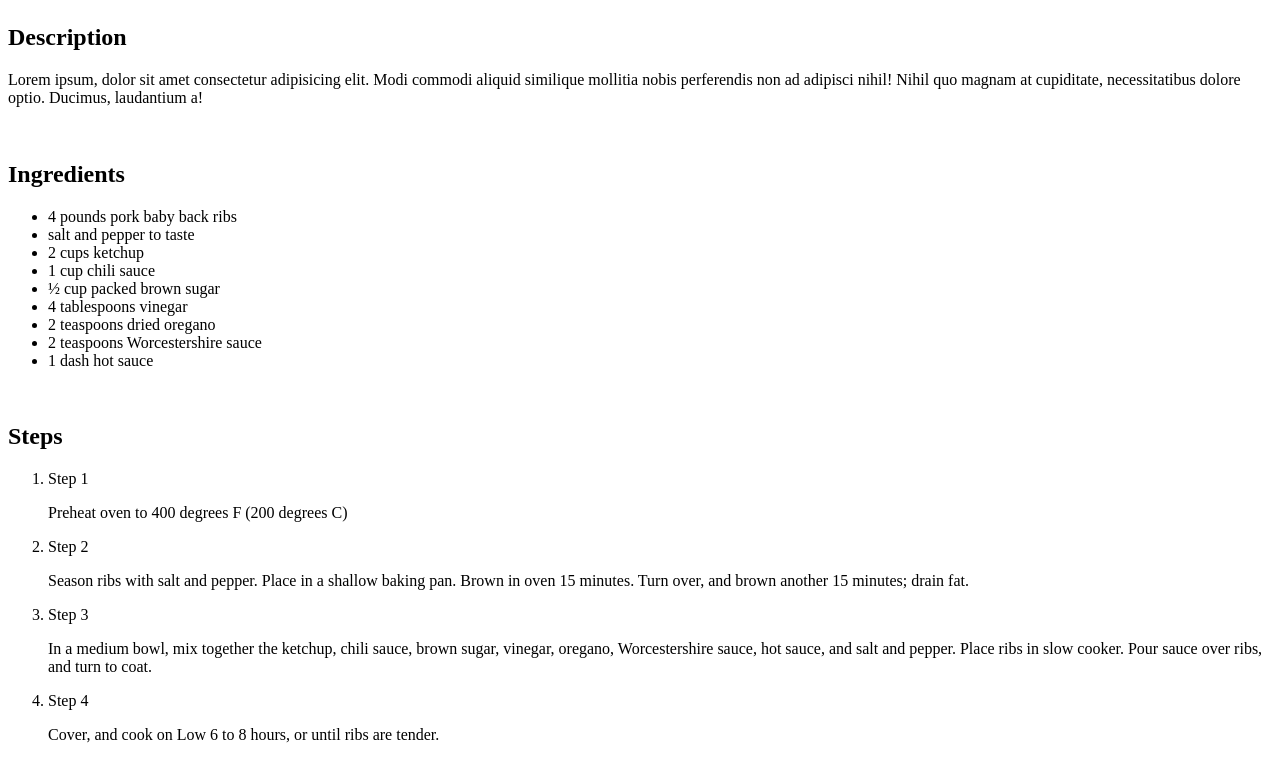
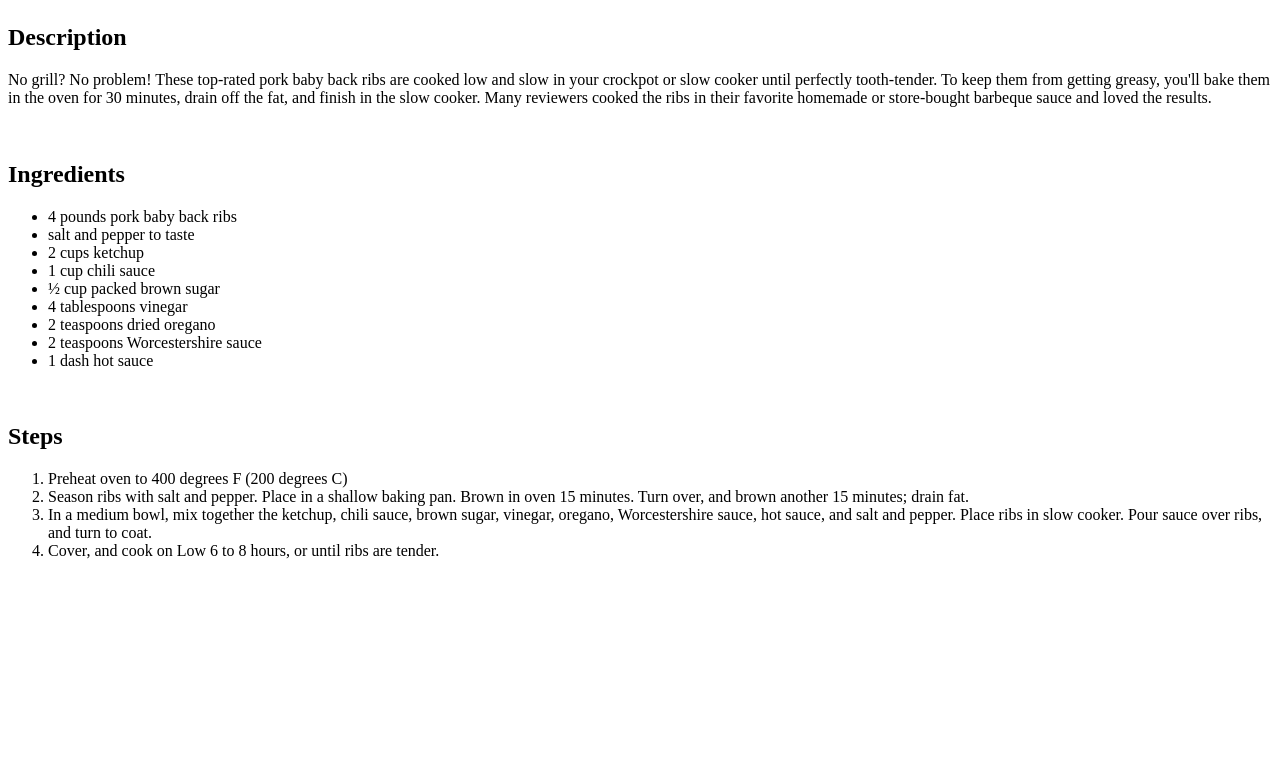
Before and after one commit to IsaacAkin/odin-recipes, a plain HTML site: page recipes/bbq-ribs.html in a window 1280 px wide. Shown: the part 613-1373 px from the top of the page. After the commit the page ends 1189 px from the top, so only its background shows below. Drawn offline with Linux system fonts and the light colour scheme.

Commit message:
Updated the description of the recipe and the steps taken
- Changed the description from lorem ipsum text to the actual description of the recipe

- Removed the steps headings (e.g. step 1, step 2) from the ordered list of the cooking instructions and left just the instructions on each line of the list themselves to make it more readable

```diff
--- a/recipes/bbq-ribs.html
+++ b/recipes/bbq-ribs.html
@@ -7,13 +7,15 @@
   </head>
   <body>
     <h1>BBQ Ribs Recipe</h1>
-    <img src="../img/bbq-steak.jpg" alt="Completed BBQ Steak" />
+    <img src="../img/bbq-steak.jpg" alt="BBQ Ribs" />
     <h2>Description</h2>
     <p>
-      Lorem ipsum, dolor sit amet consectetur adipisicing elit. Modi commodi
-      aliquid similique mollitia nobis perferendis non ad adipisci nihil! Nihil
-      quo magnam at cupiditate, necessitatibus dolore optio. Ducimus, laudantium
-      a!
+      No grill? No problem! These top-rated pork baby back ribs are cooked low
+      and slow in your crockpot or slow cooker until perfectly tooth-tender. To
+      keep them from getting greasy, you'll bake them in the oven for 30
+      minutes, drain off the fat, and finish in the slow cooker. Many reviewers
+      cooked the ribs in their favorite homemade or store-bought barbeque sauce
+      and loved the results.
     </p>
     <br / >
 
@@ -33,21 +35,17 @@
 
     <h2>Steps</h2>
     <ol>
-      <li>Step 1</li>
-      <p>Preheat oven to 400 degrees F (200 degrees C)</p>
-      <li>Step 2</li>
-      <p>
+      <li>Preheat oven to 400 degrees F (200 degrees C)</li>
+      <li>
         Season ribs with salt and pepper. Place in a shallow baking pan. Brown
         in oven 15 minutes. Turn over, and brown another 15 minutes; drain fat.
-      </p>
-      <li>Step 3</li>
-      <p>
+      </li>
+      <li>
         In a medium bowl, mix together the ketchup, chili sauce, brown sugar,
         vinegar, oregano, Worcestershire sauce, hot sauce, and salt and pepper.
         Place ribs in slow cooker. Pour sauce over ribs, and turn to coat.
-      </p>
-      <li>Step 4</li>
-      <p>Cover, and cook on Low 6 to 8 hours, or until ribs are tender.</p>
+      </li>
+      <li>Cover, and cook on Low 6 to 8 hours, or until ribs are tender.</li>
     </ol>
   </body>
 </html>
```
